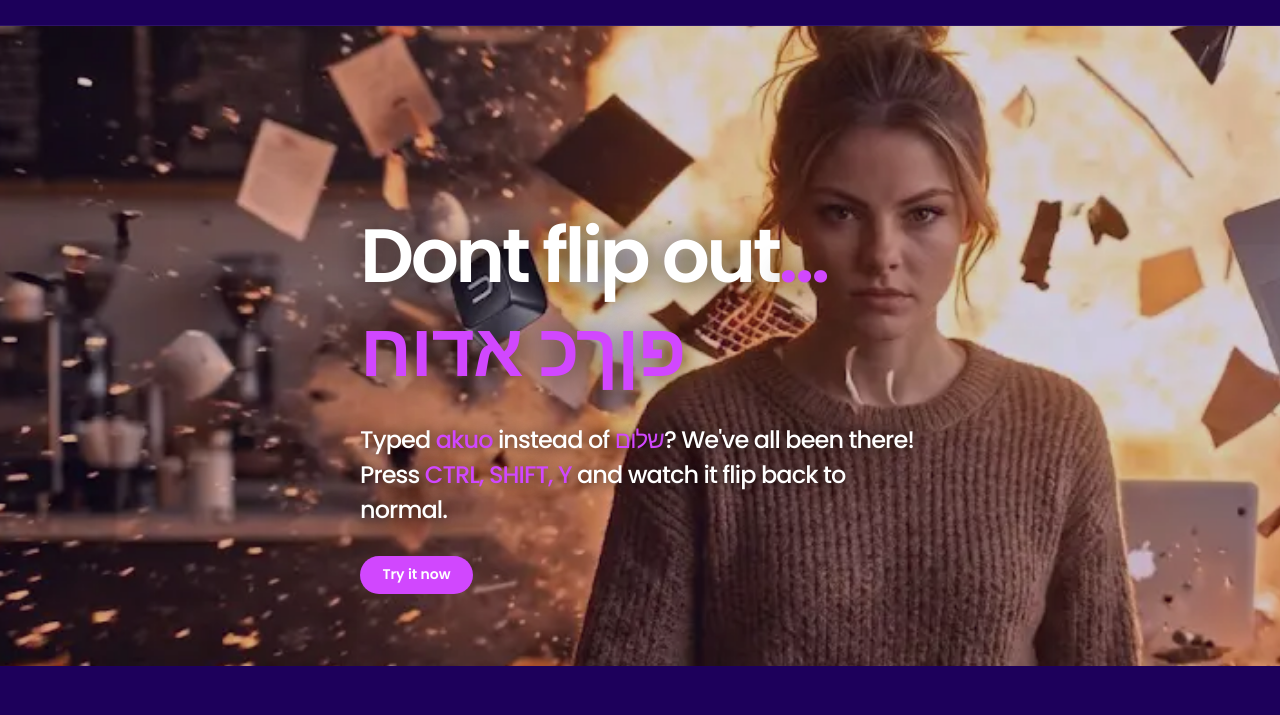
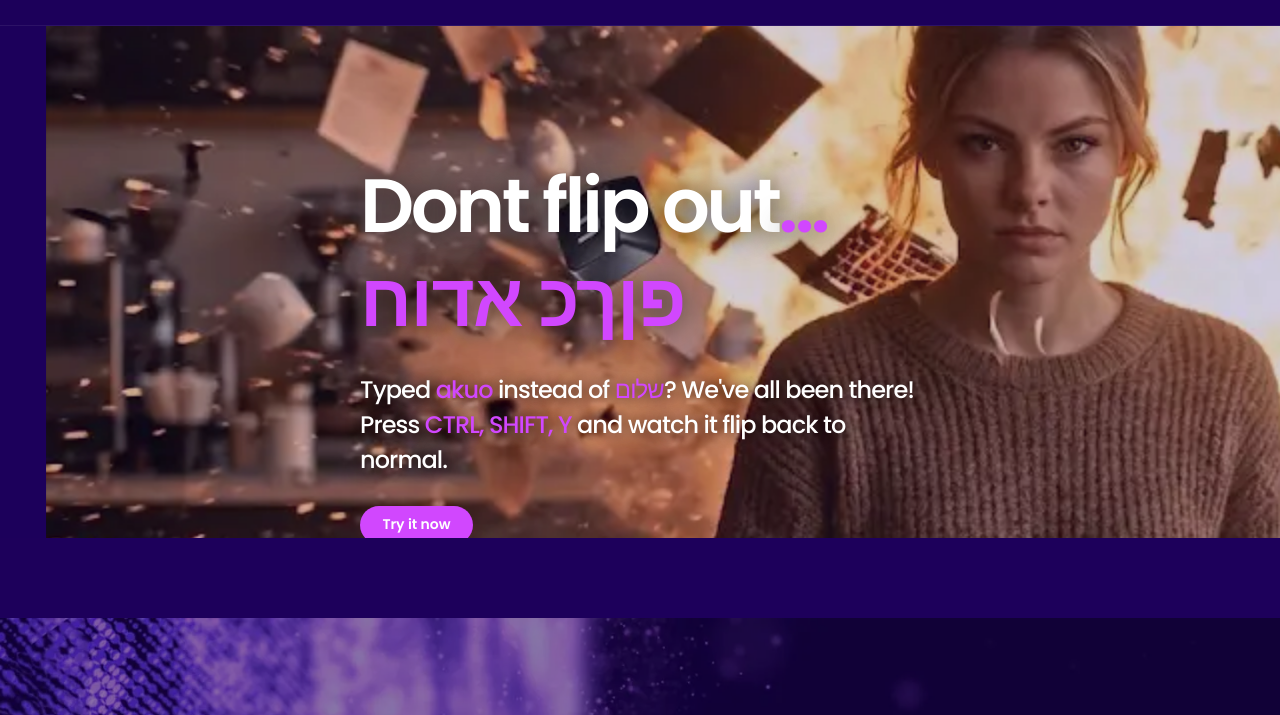
Before and after one commit to Elad-hor/language-flipper-desktop, an Astro site in the folder site/: page / in a window 1280 px wide. Shown: the part 77-792 px from the top of the page. Built offline with nearby package versions, Linux system fonts and the light colour scheme; Astro itself is replaced by a stand-in of ours.

Commit message:
tune(site): shorter hero, larger zoom (full cover), push character further clear of text (EN right / HE left)

```diff
--- a/site/src/components/Hero.astro
+++ b/site/src/components/Hero.astro
@@ -69,8 +69,8 @@ const flipHref = lang === 'he' ? '/he/תפליפו/' : '/flip-it/';
     position: relative;
     /* Fixed height so the image always fully covers the section and never
        resizes when the animated headline changes. */
-    height: 80vh;
-    min-height: 600px;
+    height: 64vh;
+    min-height: 500px;
     display: flex;
     align-items: flex-start;
     overflow: hidden;
@@ -83,14 +83,14 @@ const flipHref = lang === 'he' ? '/he/תפליפו/' : '/flip-it/';
     background-position: center center;
     /* Zoom + shift: guarantees the image fully covers the section on any screen,
        and moves the character to the right (clear of the left text) and lower. */
-    transform: scale(1.45) translate(15%, 8%);
+    transform: scale(1.6) translate(21%, 11%);
     transform-origin: center;
     z-index: 0;
   }
   /* Hebrew is RTL (text on the right), so mirror the shift — push the character
      to the LEFT so it stays clear of the right-aligned text. */
   :global(html[dir='rtl']) .hero-bg {
-    transform: scale(1.45) translate(-15%, 8%);
+    transform: scale(1.6) translate(-21%, 11%);
   }
   .hero-overlay {
     position: absolute;
@@ -102,8 +102,8 @@ const flipHref = lang === 'he' ? '/he/תפליפו/' : '/flip-it/';
   .hero-content {
     position: relative;
     z-index: 2;
-    padding-top: 180px;
-    padding-bottom: 60px;
+    padding-top: 130px;
+    padding-bottom: 50px;
     max-width: 700px;
   }
   .hero-h1 {
@@ -165,10 +165,10 @@ const flipHref = lang === 'he' ? '/he/תפליפו/' : '/flip-it/';
        the image renders at ~832px wide, -401px shifts to show right portion */
     .hero-bg {
       background-position: center center;
-      transform: scale(1.22) translate(7%, 5%);
+      transform: scale(1.4) translate(14%, 8%);
     }
     :global(html[dir='rtl']) .hero-bg {
-      transform: scale(1.22) translate(-7%, 5%);
+      transform: scale(1.4) translate(-14%, 8%);
     }
     .hero-overlay {
       background-color: rgba(29,0,91,0.25);
```
